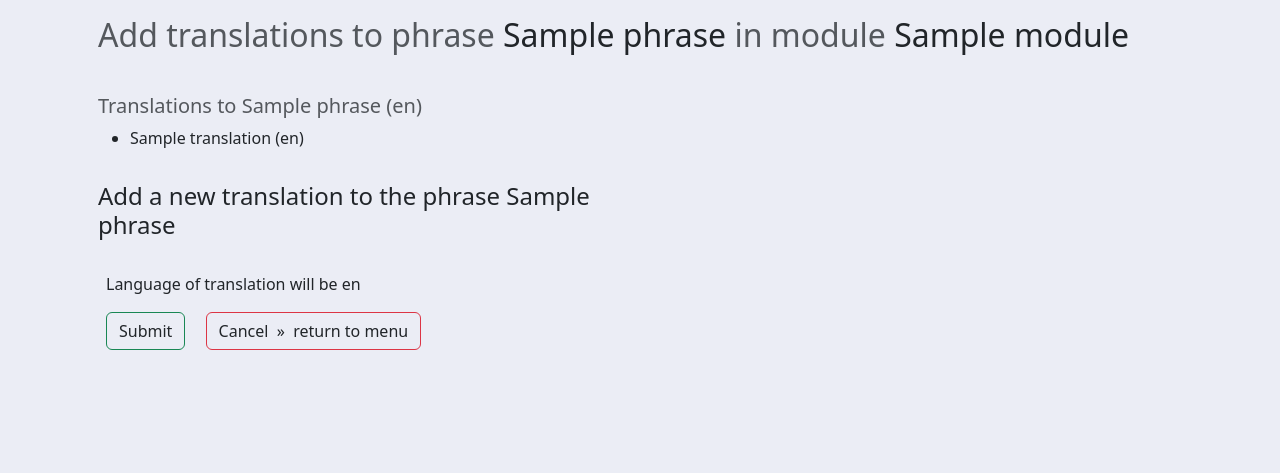
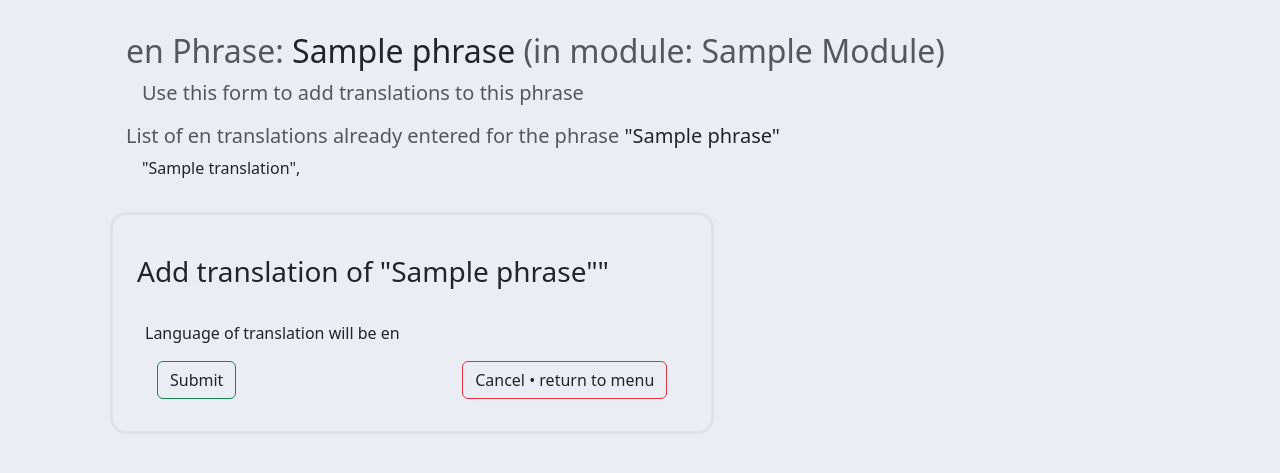
Before and after one commit to Inu-Oh/frendj, a Django app: template staff/templates/staff/add_translation.html in a window 1280 px wide. Shown: the top 473 px of the page. Run offline with Django 4.2, Linux system fonts and the light colour scheme; the template is opened without the code that fills it: most values are stand-ins (such as "Sample title", 1, 10 or a date in 2020); some libraries are stand-ins or nearby versions.

Commit message:
compete template update for Create Translation View staff form

```diff
--- a/staff/templates/staff/add_translation.html
+++ b/staff/templates/staff/add_translation.html
@@ -1,61 +1,91 @@
 {% extends "base_menu.html" %}
 
 
-{% block header %}
-<h1 class="p-3 fs-2">
-    <span class="text-muted">Add translations to phrase</span> {{ current_phrase.phrase }}
-    <span class="text-muted"> in module</span> {{ module.name}}
+{% block content %}
+<div class="container-fluid w-100">
+    <div class="p-3">
+    <header class="container-fluid p-3 text-muted">
+        <h1 class="fs-2 ">{{ current_phrase.language }} Phrase:<span class="text-dark">
+            {{ current_phrase.phrase }}</span> (in module: {{ module.name|title }})
         </h1>
-{% endblock header %}
-
-
-{% block content %}
-<div class="container-fluid p-3 row">
-    <div class="col-6">
+        <p class="fs-5 ps-3">
+            Use this form to add translations to this phrase
+        </p>
 
         {% if translations %}
-        <h5  class="text-muted">
-            Translations to {{ current_phrase.phrase }} ({{ current_phrase.language }})
+            <h5 class="text-muted">
+                List of {{ translations.0.language }} translations already entered for the
+                phrase <span class="text-dark">"{{ current_phrase.phrase }}"</span>
             </h5>
-        <ul>
-            {% for translation in translations %}
-            <li>{{ translation.translation }} ({{ translation.language }}) </li>
-            {% endfor %}
-        </ul>
+            <p class="text-dark ps-3">
+                {% for tr in translations %}"{{ tr.translation }}", {% endfor %}
+            </p>
             {% else %}
             <h5  class="text-muted">
-            No translations yet for {{ current_phrase.phrase }}
+                No translations have been added for this phrase
             </h5>
         {% endif %}
-        <h4 class="py-3">Add a new translation to the phrase {{ current_phrase.phrase}} </h4>
+    </header>
+
+    <main class="container row pb-3">
+        <div class="border border-3 rounded-4 p-4 col-7">
+            <h3 class="py-3">Add translation of "{{ current_phrase.phrase}}"" </h4>
             {% load crispy_forms_tags %}
             <form action="" method="post" enctype="multipart/form-data"
                 class="p-2">
                 {% csrf_token %}
                 {{ form|crispy }}
                 <p>Language of translation will be {{ translation_language }}</p>
+                <div class="container-fluid d-flex justify-content-between">
                     <input type="submit" value="Submit"
                         class="btn btn-outline-success me-3 text-dark">
-            <input type="submit" value="Cancel &nbsp;&raquo;&nbsp; return to menu"
+                    <input id="cancel-button" type="submit"
+                        value="Cancel \u2022 return to menu"
                         class="btn btn-outline-danger text-dark"
                         onclick="window.location.href='{% url 'staff:manage_content' %}';return false;">
+                </div>
             </form>
         </div>
-    <div class="col-6">
+        <div class="col-5 p-4">
             {% if phrase_set|length > 1 %}
-        <h4 class="text-muted pb-3">Enough translations to this phrase?</h4>
-        <h5 class="fs-5">Add translations to another phrase in {{ module.name}} </h5>
-        <p class="text-muted">Chooose a phrase</p>
+            <h5 class="text-muted pb-3">
+                Enough translations of <span class="text-dark">"{{ current_phrase.phrase }}"</span>?
+            </h5>
+            <h6 class="text-muted ps-2">
+                Add translations of another phrase in the
+                <span class="text-dark fw-bold">{{ module.name|title }}</span> module</h6>
+            <small>Phrase links</small>
+            <div>
                 {% for phrase in phrase_set %}{% if phrase != current_phrase %}
                     <a href="{% url 'staff:add_translation' phrase.id %}"
-            class="btn btn-outline-dark m-1">{{ phrase.phrase }}</a>
+                        class="btn btn-sm btn-outline-dark m-1">
+                        {{ phrase.phrase }} ({{ phrase.language|slice:2 }})
+                    </a>
                 {% endif %}{% endfor %}
+            </div>
             {% endif %}
+        </div>
+    </main>
     </div>
 </div>
 {% endblock content %}
 
 
-{% block footer %}
-
-{% endblock footer %}
+{% block script %}
+<script>
+    $(document).ready(function() {
+        if ($(window).width() < 1000) {
+            $("#cancel-button").val("Cancel");
+        } else {
+            $("#cancel-button").val("Cancel \u2022 return to menu");
+        }
+        $(window).resize(function() {
+            if ($(window).width() < 1000) {
+                $("#cancel-button").val("Cancel");
+            } else {
+                $("#cancel-button").val("Cancel \u2022 return to menu");
+            }
+        });
+    });
+</script>
+{% endblock script %}
```
Also changed, not shown: staff/templates/staff/add_phrase.html (+26 -14 lines). Lines whose indentation alone changed are shown as unchanged.
